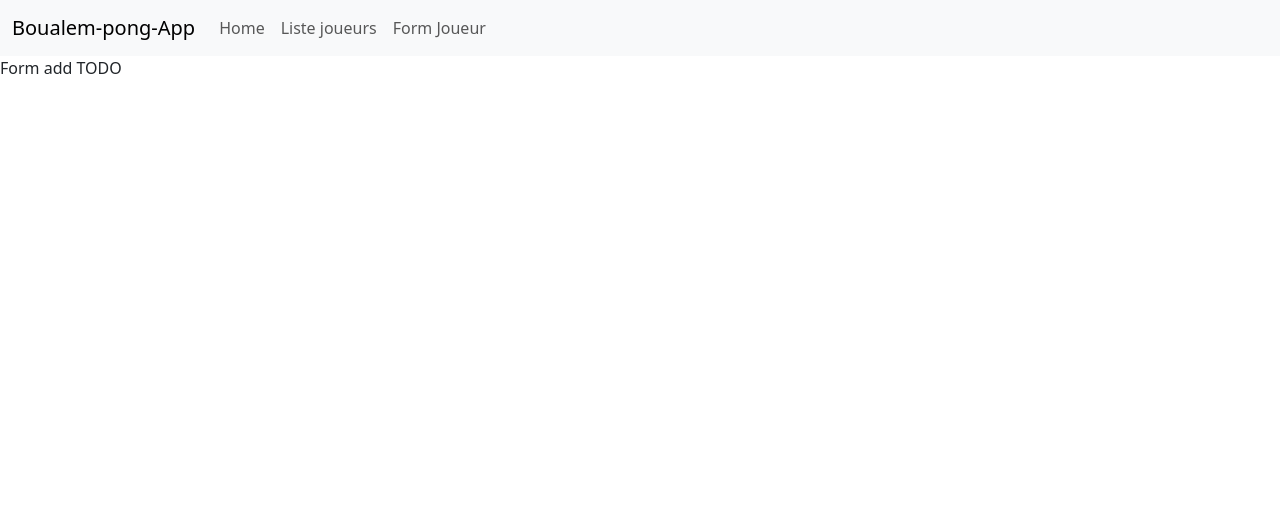
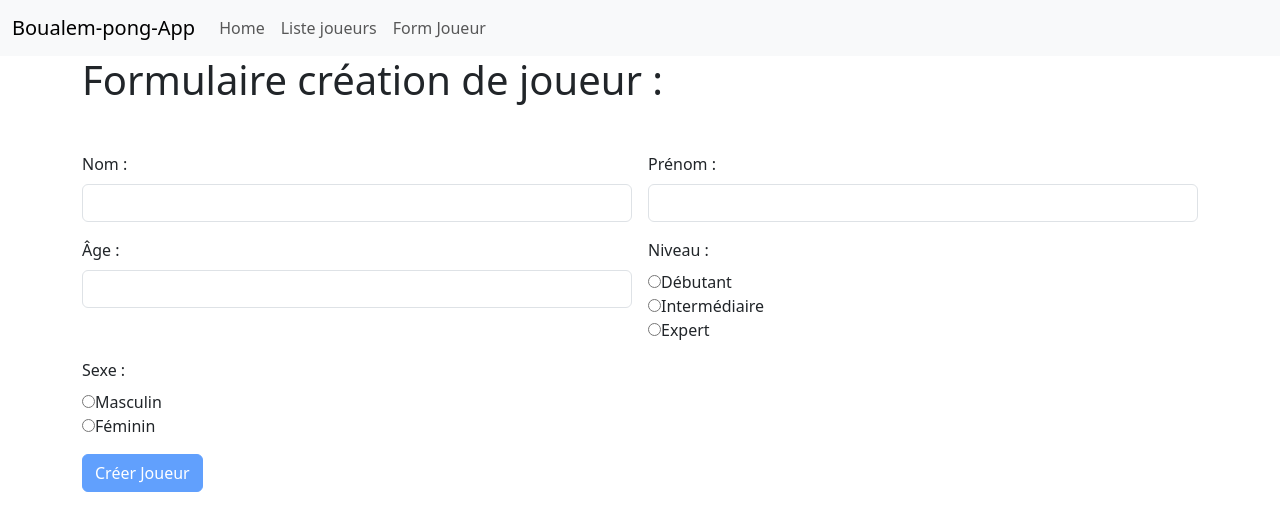
Before and after one commit to XiangLuc/Ping-pong-front, an Angular app: page /form-joueur in a window 1280 px wide. Shown: the top 530 px of the page. Built offline with nearby package versions, Linux system fonts and the light colour scheme.

Commit message:
formulaire temporaire avec requete post fonctionelle

```diff
--- a/src/app/joueur/add-joueur-form/add-joueur-form.component.html
+++ b/src/app/joueur/add-joueur-form/add-joueur-form.component.html
@@ -1 +1,48 @@
-<p> Form add TODO </p>
+<div class="container">
+    <h1> Formulaire création de joueur : </h1>
+    <div class="d-flex justify-content-center mt-5">
+        <form (ngSubmit)="addJoueur()" class="row g-3">
+            <div class="col-md-6">
+              <label for="nom" class="form-label">Nom :</label>
+              <input type="text" class="form-control" id="nom" name="nom" [(ngModel)]="newJoueur.nom" required>
+            </div>
+            <div class="col-md-6">
+              <label for="prenom" class="form-label">Prénom :</label>
+              <input type="text" class="form-control" id="prenom" name="prenom" [(ngModel)]="newJoueur.prenom" required>
+            </div>
+            <div class="col-md-6">
+              <label class="form-label">Âge :</label>
+              <input type="number" class="form-control" [(ngModel)]="newJoueur.categorie.age" name="age" required>
+            </div>
+            <div class="col-md-6">
+              <label class="form-label">Niveau :</label>
+              <div>
+                <input type="radio" id="debutant" name="niveau" [(ngModel)]="newJoueur.categorie.niveau" value="Débutant" required>
+                <label for="debutant">Débutant</label>
+              </div>
+              <div>
+                <input type="radio" id="intermediaire" name="niveau" [(ngModel)]="newJoueur.categorie.niveau" value="Intermédiaire">
+                <label for="intermediaire">Intermédiaire</label>
+              </div>
+              <div>
+                <input type="radio" id="expert" name="niveau" [(ngModel)]="newJoueur.categorie.niveau" value="Expert">
+                <label for="expert">Expert</label>
+              </div>
+            </div>
+            <div class="col-md-6">
+              <label class="form-label">Sexe :</label>
+              <div>
+                <input type="radio" id="masculin" name="sexe" [(ngModel)]="newJoueur.sexe" value="Masculin" required>
+                <label for="masculin">Masculin</label>
+              </div>
+              <div>
+                <input type="radio" id="feminin" name="sexe" [(ngModel)]="newJoueur.sexe" value="Féminin">
+                <label for="feminin">Féminin</label>
+              </div>
+            </div>
+            <div class="col-12">
+              <button type="submit" class="btn btn-primary" [disabled]="!isFormValid()">Créer Joueur</button>
+            </div>
+          </form>
+    </div>
+</div>
--- a/src/app/joueur/add-joueur-form/add-joueur-form.component.ts
+++ b/src/app/joueur/add-joueur-form/add-joueur-form.component.ts
@@ -1,19 +1,38 @@
 import { Component, OnInit } from '@angular/core';
+import { FormsModule } from '@angular/forms';
+import { JoueurService } from '../joueur.service';
 
 @Component({
   selector: 'app-add-joueur-form',
   standalone: true,
-  imports: [],
+  imports: [FormsModule],
   templateUrl: './add-joueur-form.component.html',
   styleUrl: './add-joueur-form.component.css'
 })
 export class AddJoueurFormComponent implements OnInit {
 
-  newJoueur: any;
+  newJoueur: any = {
+    categorie: { age: null, niveau: null }
+  };
 
+  constructor(private joueurService: JoueurService) {}
 
-  ngOnInit(): void {
+  ngOnInit(): void {}
 
+  addJoueur() {
+
+    this.joueurService.addJoueur(this.newJoueur).subscribe(
+      (response) => {
+        console.log('Joueur ajouté avec succès:', response);
+        this.newJoueur = {
+          categorie: { age: null, niveau: null }
+        };
+      }
+    );
+  }
+
+  isFormValid() {
+    return this.newJoueur.nom && this.newJoueur.prenom && this.newJoueur.categorie?.age && this.newJoueur.categorie?.niveau && this.newJoueur.sexe;
   }
 
 }
```
